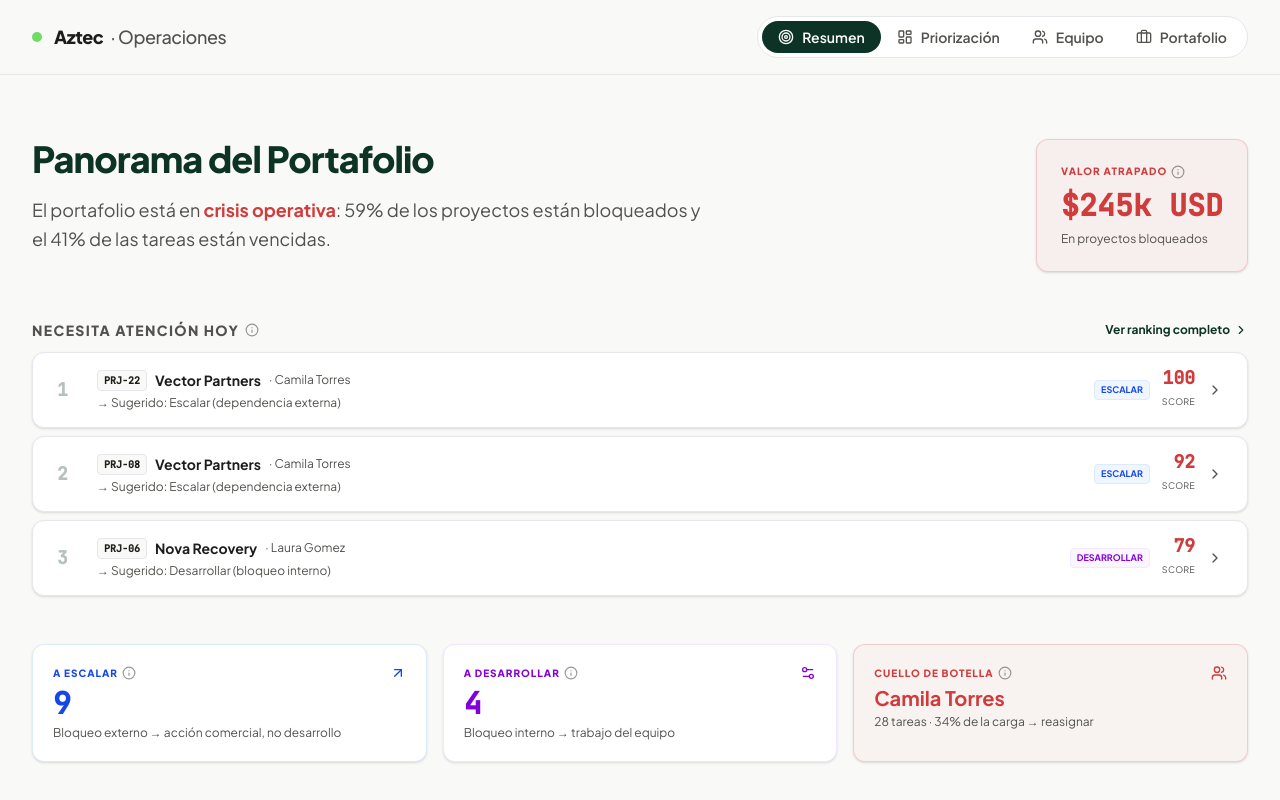
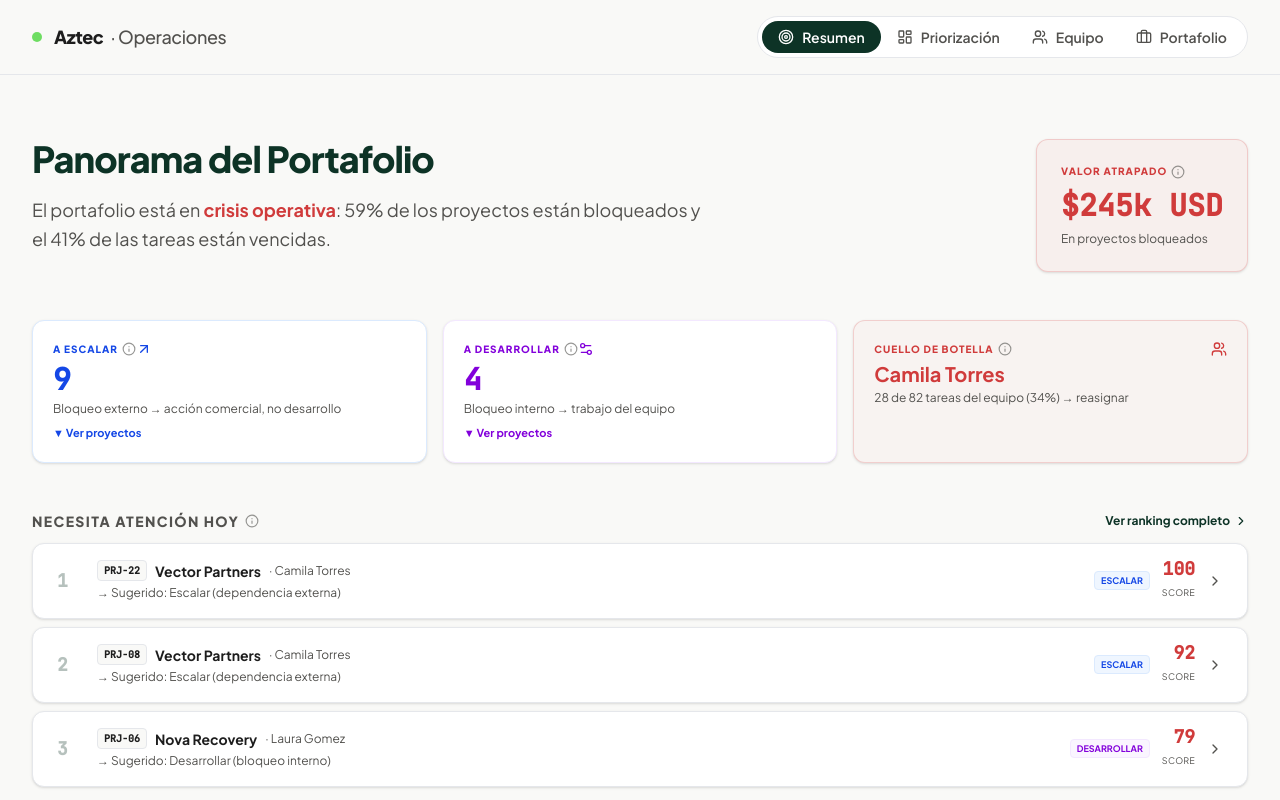
Before and after one commit to Sascco/Aztec_operacion, a React (Vite) app: page / in a window 1280 px wide. Shown: the top 800 px of the page. Built offline with nearby package versions, Linux system fonts and the light colour scheme.

Commit message:
Reorganización de secciones en Resumen.

```diff
--- a/src/App.tsx
+++ b/src/App.tsx
@@ -83,6 +83,7 @@ export default function App() {
   const [isModalOpen, setIsModalOpen] = useState(false);
   const [selectedProject, setSelectedProject] = useState<Project | null>(null);
   const [selectedAnomalyType, setSelectedAnomalyType] = useState<'dates' | 'value' | 'zombie' | 'nextstep' | null>(null);
+  const [selectedQueue, setSelectedQueue] = useState<'escalation' | 'development' | null>(null);
 
   const [searchQuery, setSearchQuery] = useState('');
   const [filterHealth, setFilterHealth] = useState<string>('all');
@@ -145,6 +146,7 @@ export default function App() {
       summary,
       topOwner,
       topOwnerShare,
+      totalOpenTasks,
       projectsWithoutDates,
       projectsWithoutValue,
       projectsWithoutNextStep,
@@ -290,6 +292,102 @@ export default function App() {
                 </div>
               </div>
 
+              {/* La jugada operativa: dos colas + cuello de botella */}
+              <div className="space-y-3">
+                <div className="grid grid-cols-1 md:grid-cols-3 gap-4">
+                  <button
+                    onClick={() => setSelectedQueue(q => q === 'escalation' ? null : 'escalation')}
+                    className={cn(
+                      "card p-5 border-blue-100 flex flex-col gap-1 text-left transition-all hover:border-blue-300",
+                      selectedQueue === 'escalation' && "ring-2 ring-blue-200"
+                    )}
+                  >
+                    <div className="flex items-center justify-between">
+                      <span className="inline-flex items-center gap-1 text-[10px] uppercase font-black tracking-widest text-blue-700">A escalar <InfoTip text="Cuenta los proyectos BLOQUEADOS cuyo bloqueo es externo (cliente, accesos, credenciales). No se resuelven programando: hay que gestionarlos." /></span>
+                      <ArrowUpRight className="w-4 h-4 text-blue-700" />
+                    </div>
+                    <span className="mono text-3xl font-bold text-blue-700">{stats.summary.escalationQueue.length}</span>
+                    <span className="text-xs text-muted">Bloqueo externo → acción comercial, no desarrollo</span>
+                    <span className="text-[11px] font-bold text-blue-700 mt-1">{selectedQueue === 'escalation' ? '▲ Ocultar proyectos' : '▼ Ver proyectos'}</span>
+                  </button>
+
+                  <button
+                    onClick={() => setSelectedQueue(q => q === 'development' ? null : 'development')}
+                    className={cn(
+                      "card p-5 border-purple-100 flex flex-col gap-1 text-left transition-all hover:border-purple-300",
+                      selectedQueue === 'development' && "ring-2 ring-purple-200"
+                    )}
+                  >
+                    <div className="flex items-center justify-between">
+                      <span className="inline-flex items-center gap-1 text-[10px] uppercase font-black tracking-widest text-purple-700">A desarrollar <InfoTip text="Cuenta los proyectos BLOQUEADOS cuyo bloqueo es interno: un problema técnico que el equipo sí puede resolver." /></span>
+                      <Settings2 className="w-4 h-4 text-purple-700" />
+                    </div>
+                    <span className="mono text-3xl font-bold text-purple-700">{stats.summary.developmentQueue.length}</span>
+                    <span className="text-xs text-muted">Bloqueo interno → trabajo del equipo</span>
+                    <span className="text-[11px] font-bold text-purple-700 mt-1">{selectedQueue === 'development' ? '▲ Ocultar proyectos' : '▼ Ver proyectos'}</span>
+                  </button>
+
+                  <div
+                    onClick={() => setActiveTab('team')}
+                    className="card p-5 border-critical/20 bg-critical/[0.03] flex flex-col gap-1 cursor-pointer hover:border-critical/40 transition-colors"
+                  >
+                    <div className="flex items-center justify-between">
+                      <span className="inline-flex items-center gap-1 text-[10px] uppercase font-black tracking-widest text-critical">Cuello de botella <InfoTip text="La persona con más tareas abiertas del equipo. El % son sus tareas sobre el total del equipo. La operación no avanza más rápido que ella. Clic para ir a Equipo." /></span>
+                      <Users className="w-4 h-4 text-critical" />
+                    </div>
+                    <span className="text-xl font-bold text-critical leading-tight">{stats.topOwner.alias}</span>
+                    <span className="text-xs text-muted">{stats.topOwner.open} de {stats.totalOpenTasks} tareas del equipo ({stats.topOwnerShare}%) → reasignar</span>
+                  </div>
+                </div>
+
+                {/* Detalle: qué proyectos hay en la cola seleccionada */}
+                <AnimatePresence>
+                  {selectedQueue && (
+                    <motion.div
+                      initial={{ opacity: 0, height: 0 }}
+                      animate={{ opacity: 1, height: 'auto' }}
+                      exit={{ opacity: 0, height: 0 }}
+                      className="overflow-hidden"
+                    >
+                      <div className={cn(
+                        "card p-5 space-y-3",
+                        selectedQueue === 'escalation' ? "border-blue-200 bg-blue-50/30" : "border-purple-200 bg-purple-50/30"
+                      )}>
+                        <div className="flex items-center justify-between">
+                          <h4 className="font-extrabold text-sm">
+                            {selectedQueue === 'escalation' ? 'Proyectos a escalar — bloqueo externo' : 'Proyectos a desarrollar — bloqueo interno'}
+                          </h4>
+                          <button onClick={() => setSelectedQueue(null)} className="text-xs font-bold uppercase tracking-widest text-muted hover:text-ink">Cerrar</button>
+                        </div>
+                        <p className="text-xs text-muted">
+                          {selectedQueue === 'escalation'
+                            ? 'Detenidos esperando a un tercero (cliente, accesos, credenciales). La acción es escalar/gestionar, no programar.'
+                            : 'Detenidos por un problema técnico que el equipo puede resolver.'}
+                        </p>
+                        <div className="grid grid-cols-1 sm:grid-cols-2 gap-2">
+                          {(selectedQueue === 'escalation' ? stats.summary.escalationQueue : stats.summary.developmentQueue).map(r => (
+                            <div
+                              key={r.project.project_code}
+                              onClick={() => openEdit(r.project)}
+                              className="bg-surface rounded-lg p-3 border border-border hover:border-forest/40 cursor-pointer flex items-center justify-between gap-2"
+                            >
+                              <div className="min-w-0">
+                                <div className="flex items-center gap-2">
+                                  <span className="mono text-[10px] font-bold bg-bg px-1.5 py-0.5 rounded border border-border">{r.project.project_code}</span>
+                                  <span className="font-bold text-sm truncate">{r.project.client_alias}</span>
+                                </div>
+                                <p className="text-[11px] text-muted mt-0.5 truncate">{r.project.owner_alias} · {r.project.project_name}</p>
+                              </div>
+                              <ChevronRight className="w-4 h-4 text-muted flex-none" />
+                            </div>
+                          ))}
+                        </div>
+                      </div>
+                    </motion.div>
+                  )}
+                </AnimatePresence>
+              </div>
+
               {/* Necesita atención hoy — el foco operativo (motor de priorización) */}
               <div>
                 <div className="flex items-center justify-between mb-3">
@@ -338,37 +436,6 @@ export default function App() {
                       </div>
                     </div>
                   ))}
-                </div>
-              </div>
-
-              {/* La jugada operativa: dos colas + cuello de botella */}
-              <div className="grid grid-cols-1 md:grid-cols-3 gap-4">
-                <div className="card p-5 border-blue-100 flex flex-col gap-1">
-                  <div className="flex items-center justify-between">
-                    <span className="inline-flex items-center gap-1 text-[10px] uppercase font-black tracking-widest text-blue-700">A escalar <InfoTip text="Proyectos bloqueados por un tercero (cliente, accesos, credenciales). No se resuelven programando: hay que gestionarlos, no desarrollarlos." /></span>
-                    <ArrowUpRight className="w-4 h-4 text-blue-700" />
-                  </div>
-                  <span className="mono text-3xl font-bold text-blue-700">{stats.summary.escalationQueue.length}</span>
-                  <span className="text-xs text-muted">Bloqueo externo → acción comercial, no desarrollo</span>
-                </div>
-                <div className="card p-5 border-purple-100 flex flex-col gap-1">
-                  <div className="flex items-center justify-between">
-                    <span className="inline-flex items-center gap-1 text-[10px] uppercase font-black tracking-widest text-purple-700">A desarrollar <InfoTip text="Proyectos bloqueados por un problema técnico interno que el equipo sí puede resolver." /></span>
-                    <Settings2 className="w-4 h-4 text-purple-700" />
-                  </div>
-                  <span className="mono text-3xl font-bold text-purple-700">{stats.summary.developmentQueue.length}</span>
-                  <span className="text-xs text-muted">Bloqueo interno → trabajo del equipo</span>
-                </div>
-                <div
-                  onClick={() => setActiveTab('team')}
-                  className="card p-5 border-critical/20 bg-critical/[0.03] flex flex-col gap-1 cursor-pointer hover:border-critical/40 transition-colors"
-                >
-                  <div className="flex items-center justify-between">
-                    <span className="inline-flex items-center gap-1 text-[10px] uppercase font-black tracking-widest text-critical">Cuello de botella <InfoTip text="La persona más recargada de trabajo. La operación no avanza más rápido que ella; conviene reasignar parte de su carga. Haz clic para ir a Equipo." /></span>
-                    <Users className="w-4 h-4 text-critical" />
-                  </div>
-                  <span className="text-xl font-bold text-critical leading-tight">{stats.topOwner.alias}</span>
-                  <span className="text-xs text-muted">{stats.topOwner.open} tareas · {stats.topOwnerShare}% de la carga → reasignar</span>
                 </div>
               </div>
 
```
